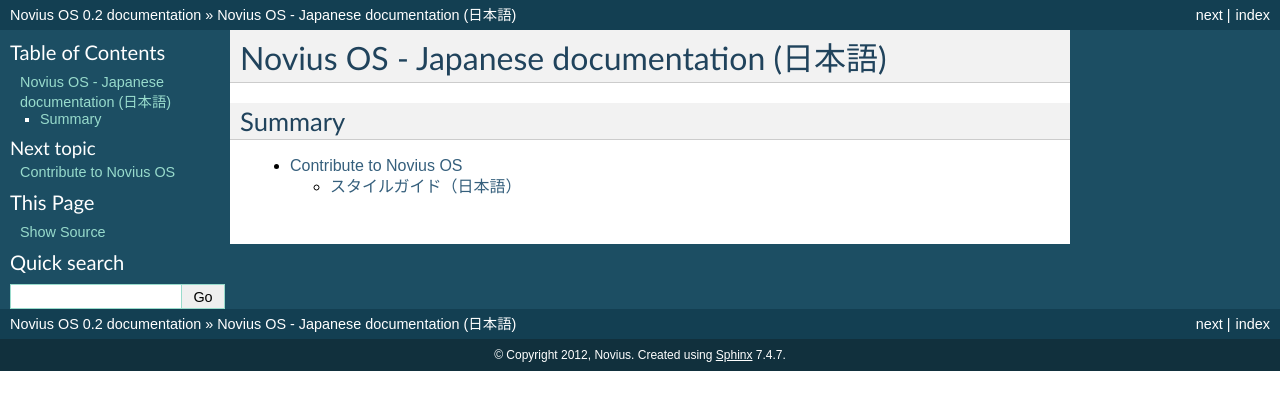
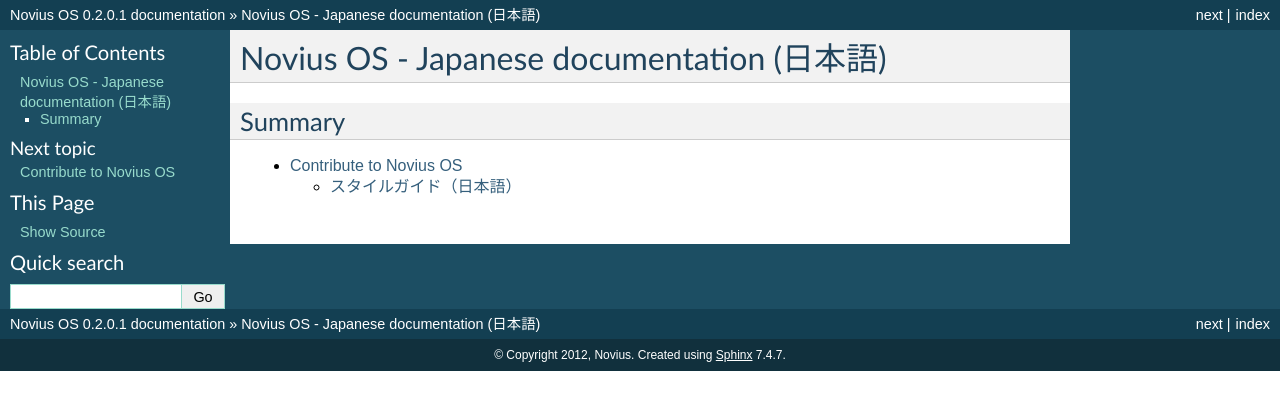
Before and after one commit to novius-os/documentation-ja, a Sphinx documentation site: the page built from source/index.rst, in a window 1280 px wide. Shown: the top 410 px of the page. Built offline with Sphinx 7.4.7, drawn with Linux system fonts in a browser that asks for light colours.

Commit message:
Update version in conf.py

```diff
--- a/source/conf.py
+++ b/source/conf.py
@@ -50,7 +50,7 @@
 # The short X.Y version.
 version = '0.2'
 # The full version, including alpha/beta/rc tags.
-release = '0.2'
+release = '0.2.0.1'
 
 # The language for content autogenerated by Sphinx. Refer to documentation
 # for a list of supported languages.
```
